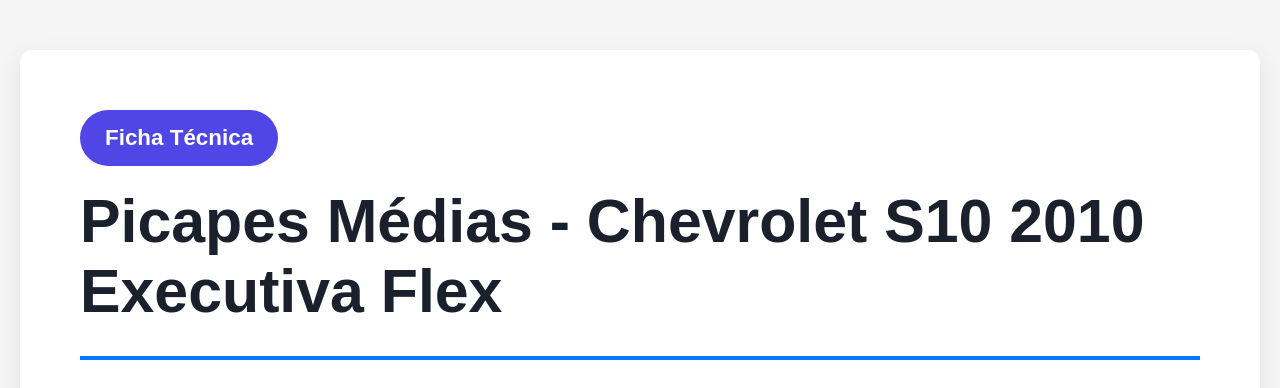
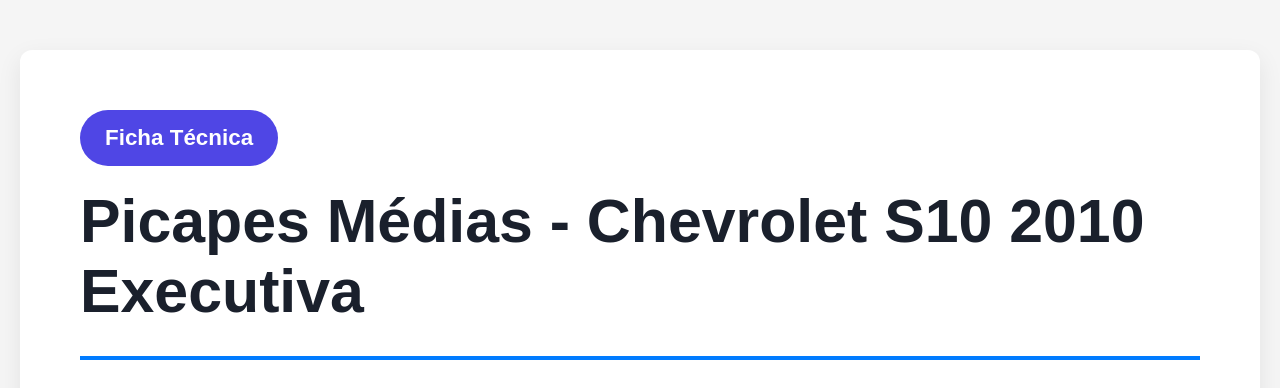
Before and after one commit to Jose946-max/autocarveiculos, a plain HTML site: page picapes-medias.html in a window 1280 px wide. Shown: the top 388 px of the page. Drawn offline with Linux system fonts and the light colour scheme.

Commit message:
Add files via upload

```diff
--- a/picapes-medias.html
+++ b/picapes-medias.html
@@ -138,7 +138,7 @@
   <div class="container">
     <div class="model-header">
       <span class="tag">Ficha Técnica</span>
-      <h1>Picapes Médias - Chevrolet S10 2010 Executiva Flex</h1>
+      <h1>Picapes Médias - Chevrolet S10 2010 Executiva </h1>
     </div>
 
     <div class="hero">
```
